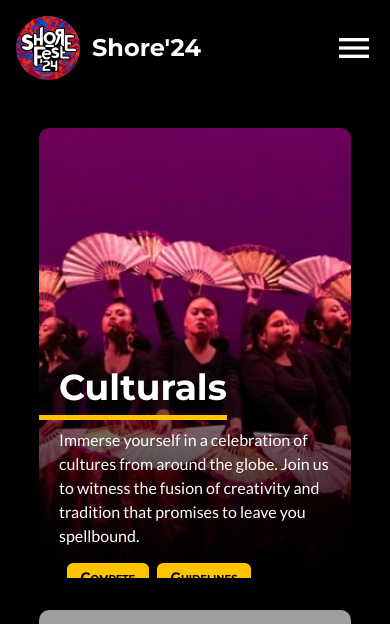
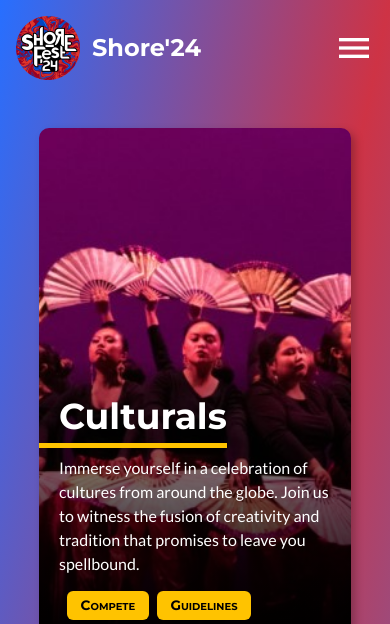
Before and after one commit to Mr-Jerry-Haxor/Shore-Gitam, a Django app: page /events/ in a window 390 px wide. Shown: the top 624 px of the page. Run offline with Django 4.2, Linux system fonts and the light colour scheme; data that the repository does not hold is empty; some libraries are stand-ins or nearby versions; grey boxes are pictures that could not be loaded.

Commit message:
Update event_home.html

```diff
--- a/events/templates/event_home.html
+++ b/events/templates/event_home.html
@@ -4,7 +4,7 @@
   <head>
     <meta charset="UTF-8" />
     <meta name="viewport" content="width=device-width, initial-scale=1.0" />
-    <title>Document</title>
+    <title>Shore'24 Registrations</title>
     <link
       href="https://cdnjs.cloudflare.com/ajax/libs/flowbite/2.2.0/flowbite.min.css"
       rel="stylesheet"
@@ -31,7 +31,7 @@
       /* GLOBAL STYLES */
       body {
         background: black;
-        height: 100vh;
+        height: 100%;
 
       }
       .carditems
@@ -69,7 +69,7 @@
         place-items: center;
         width: 80vw;
         max-width: 21.875rem;
-        height: 28.125rem;
+        height: 32.125rem;
         overflow: hidden;
         border-radius: 0.625rem;
         box-shadow: 0.25rem 0.25rem 0.5rem rgba(0, 0, 0, 0.25);
@@ -224,7 +224,7 @@
       }
     </style>
   </head>
-  <body>
+  <body class="min-h-screen" style="background: linear-gradient(to bottom right, #276fff, #ce3345, #4575de);">
     {% include 'dropnav.html' %}
     {% if messages %}
     {% for message in messages %}
@@ -235,7 +235,7 @@
     {% endfor %}
     {% endif %}
     <div class="carditems ">
-    <div class="flex flex-col md:flex-row">
+    <div class="grid grid-cols-1 sm:grid-cols-1 lg:grid-cols-3 md:grid-cols-2 gap-8">
       <div class="md:w-1/3 px-4 mb-8">
         <article class="card">
           <img
@@ -302,7 +302,7 @@
               </p>
             </div>
             <div class="flex">
-              <a href="#"><button class="card__button">Compete</button></a>
+              <a href="{% url 'events:hackathon_home' %}"><button class="card__button">Compete</button></a>
               <button class="card__button">Guidelines</button>
             </div>
           </div>
```
